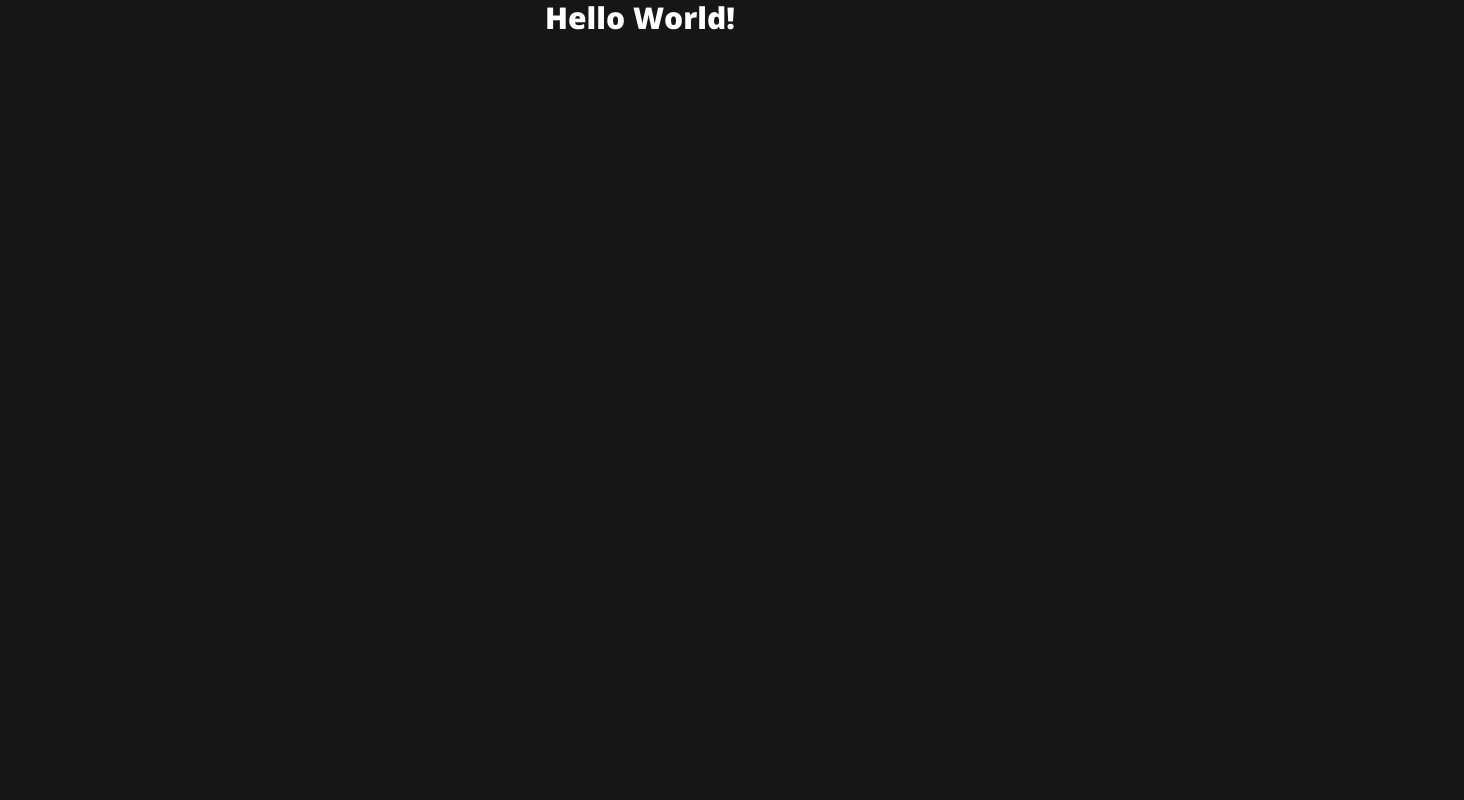
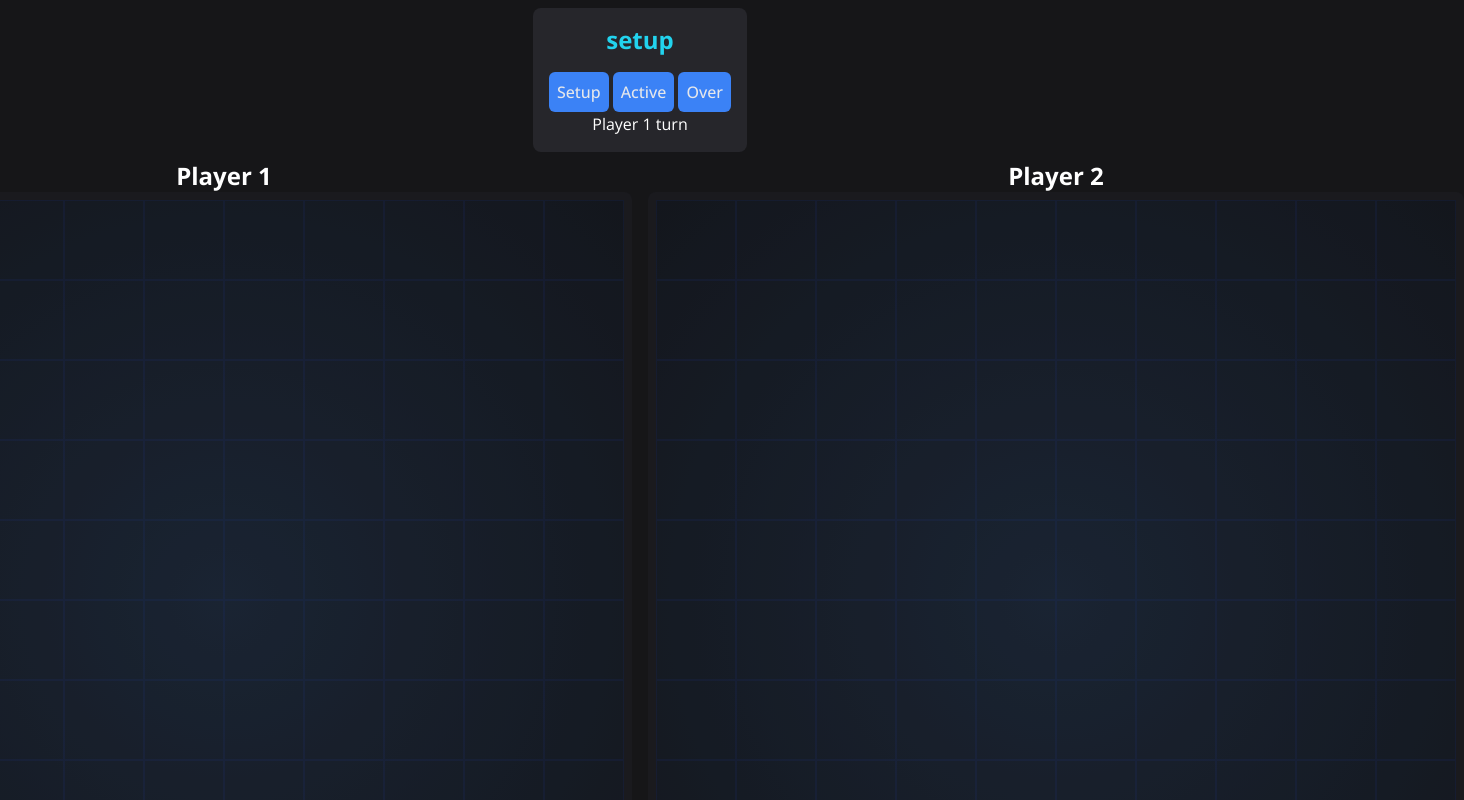
Before and after one commit to ZippyIO/battleships, a React (Vite) app: page / in a window 1280 px wide. Shown: the top 800 px of the page, 1464 px wide, since content can reach past the window. Built offline with nearby package versions, Linux system fonts and the light colour scheme.

Commit message:
✨ feat: add game component to app

```diff
--- a/src/App.tsx
+++ b/src/App.tsx
@@ -1,6 +1,8 @@
+import Game from './features/Game/Game';
+
 const App = () => (
-    <div className="flex justify-center">
-        <h1 className="text-3xl font-extrabold">Hello World!</h1>
+    <div>
+        <Game />
     </div>
 );
 
```
